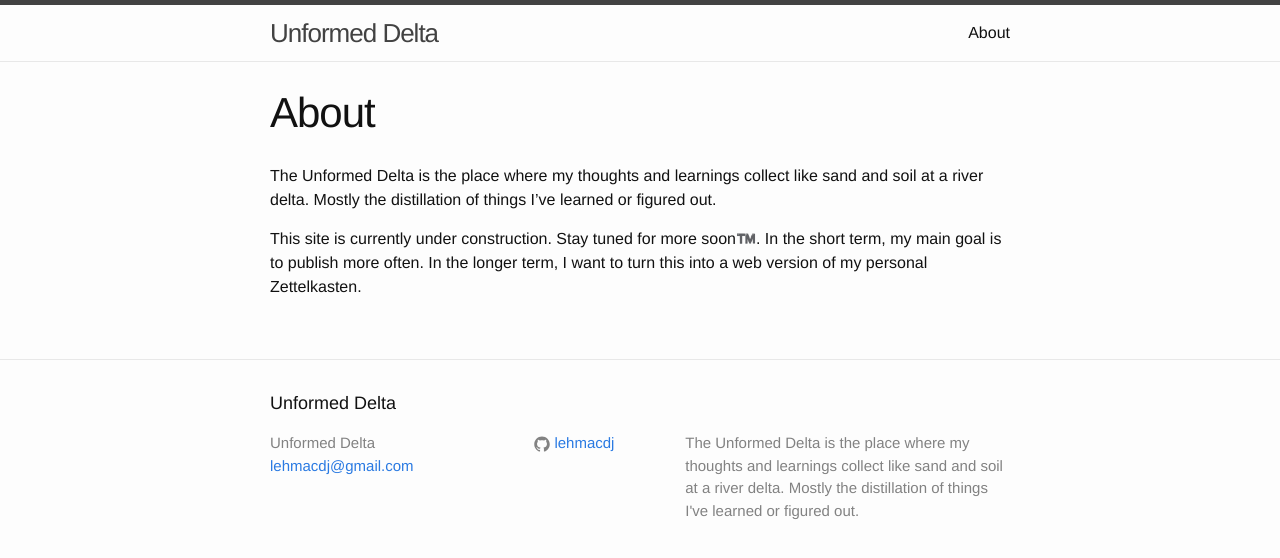
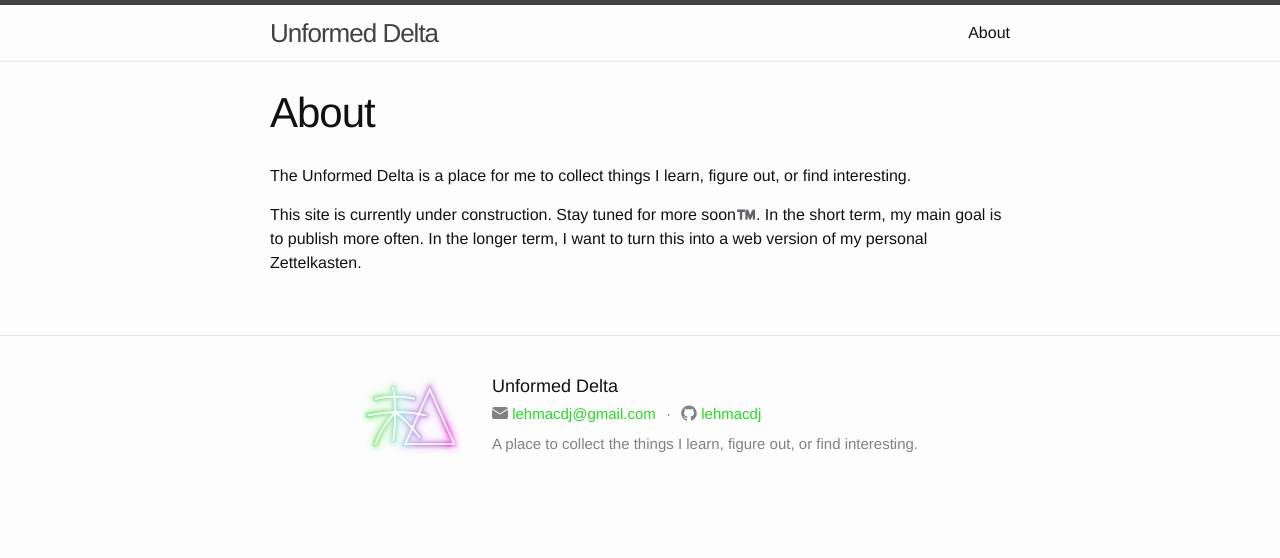
Before and after one commit to lehmacdj/blog, a Jekyll site: the page built from about.md, in a window 1280 px wide. Shown: the top 558 px of the page. Built offline with Jekyll 4.4.1, drawn with Linux system fonts in a browser that asks for light colours.

Commit message:
Update footer

```diff
--- a/_config.yml
+++ b/_config.yml
@@ -9,9 +9,7 @@
 title: Unformed Delta
 email: lehmacdj@gmail.com
 description: >
-  The Unformed Delta is the place where my thoughts and learnings collect like
-  sand and soil at a river delta. Mostly the distillation of things I've
-  learned or figured out.
+  A place to collect the things I learn, figure out, or find interesting.
 baseurl: ""
 url: "https://unformeddelta.wiki" # the base hostname & protocol for your site
 github_username: lehmacdj
--- a/_includes/footer.html
+++ b/_includes/footer.html
@@ -2,34 +2,24 @@
 
   <div class="wrapper">
 
-    <h2 class="footer-heading">{{ site.title }}</h2>
+    <div class="footer-content">
+      <a href="{{ '/newsletter' | relative_url }}" class="idol-signature">
+        <img src="{{ '/assets/idol-signature.svg' | relative_url }}"
+             alt="idol signature"
+             class="idol-signature-img" />
+      </a>
 
-    <div class="footer-col-wrapper">
-      <div class="footer-col footer-col-1">
+      <div class="footer-text">
+        <h2 class="footer-heading">{{ site.title }}</h2>
         <ul class="contact-list">
-          <li>{{ site.title }}</li>
-          <li><a href="mailto:{{ site.email }}">{{ site.email }}</a></li>
-        </ul>
-      </div>
-
-      <div class="footer-col footer-col-2">
-        <ul class="social-media-list">
+          <li>{% include icon-email.html email=site.email %}</li>
           {% if site.github_username %}
           <li>
             {% include icon-github.html username=site.github_username %}
           </li>
           {% endif %}
-
-          {% if site.twitter_username %}
-          <li>
-            {% include icon-twitter.html username=site.twitter_username %}
-          </li>
-          {% endif %}
         </ul>
-      </div>
-
-      <div class="footer-col footer-col-3">
-        <p>{{ site.description }}</p>
+        <p class="footer-description">{{ site.description }}</p>
       </div>
     </div>
 
--- /dev/null
+++ b/_includes/icon-email.html
@@ -0,0 +1 @@
+<a href="mailto:{{ include.email }}"><span class="icon icon--email">{% include icon-email.svg %}</span><span class="username">{{ include.email }}</span></a>
--- a/_sass/_base.scss
+++ b/_sass/_base.scss
@@ -197,10 +197,22 @@ pre {
         display: inline-block;
         width: 16px;
         height: 16px;
-        vertical-align: middle;
+        vertical-align: -0.15em;
 
         path {
             fill: $grey-color;
         }
     }
 }
+
+.contact-list a {
+    text-decoration-color: transparent;
+
+    &:hover {
+        text-decoration: none;
+
+        .username {
+            text-decoration: underline;
+        }
+    }
+}
--- a/_sass/_layout.scss
+++ b/_sass/_layout.scss
@@ -100,65 +100,58 @@
 .site-footer {
     border-top: 1px solid $grey-color-light;
     padding: $spacing-unit 0;
+    text-align: center;
+}
+
+.footer-content {
+    display: inline-flex;
+    align-items: center;
+    gap: $spacing-unit;
+    text-align: left;
 }
 
 .footer-heading {
     font-size: 18px;
-    margin-bottom: $spacing-unit * 0.5;
+    margin-bottom: $spacing-unit * 0.25;
+    line-height: 1;
 }
 
-.contact-list,
-.social-media-list {
+.footer-description {
+    color: $grey-color;
+    font-size: 15px;
+    margin-bottom: 0;
+}
+
+.contact-list {
     list-style: none;
     margin-left: 0;
-}
-
-.footer-col-wrapper {
+    margin-bottom: $spacing-unit * 0.25;
     font-size: 15px;
     color: $grey-color;
-    margin-left: -$spacing-unit * 0.5;
-    @extend %clearfix;
-}
 
-.footer-col {
-    float: left;
-    margin-bottom: $spacing-unit * 0.5;
-    padding-left: $spacing-unit * 0.5;
-}
+    li {
+        display: inline-block;
 
-.footer-col-1 {
-    width: -webkit-calc(35% - (#{$spacing-unit} / 2));
-    width:         calc(35% - (#{$spacing-unit} / 2));
-}
-
-.footer-col-2 {
-    width: -webkit-calc(20% - (#{$spacing-unit} / 2));
-    width:         calc(20% - (#{$spacing-unit} / 2));
-}
-
-.footer-col-3 {
-    width: -webkit-calc(45% - (#{$spacing-unit} / 2));
-    width:         calc(45% - (#{$spacing-unit} / 2));
-}
-
-@include media-query($on-laptop) {
-    .footer-col-1,
-    .footer-col-2 {
-        width: -webkit-calc(50% - (#{$spacing-unit} / 2));
-        width:         calc(50% - (#{$spacing-unit} / 2));
-    }
-
-    .footer-col-3 {
-        width: -webkit-calc(100% - (#{$spacing-unit} / 2));
-        width:         calc(100% - (#{$spacing-unit} / 2));
+        & + li::before {
+            content: "\00b7";
+            margin: 0 0.4em;
+            color: $grey-color;
+        }
     }
 }
 
-@include media-query($on-palm) {
-    .footer-col {
-        float: none;
-        width: -webkit-calc(100% - (#{$spacing-unit} / 2));
-        width:         calc(100% - (#{$spacing-unit} / 2));
+.site-footer a:visited {
+    color: $brand-color;
+}
+
+.idol-signature-img {
+    width: 100px;
+    height: auto;
+    opacity: 0.7;
+    transition: opacity 0.2s ease;
+
+    &:hover {
+        opacity: 1;
     }
 }
 
--- a/about.md
+++ b/about.md
@@ -4,6 +4,6 @@ title: About
 permalink: /about/
 ---
 
-The Unformed Delta is the place where my thoughts and learnings collect like sand and soil at a river delta. Mostly the distillation of things I've learned or figured out.
+The Unformed Delta is a place for me to collect things I learn, figure out, or find interesting.
 
 This site is currently under construction. Stay tuned for more soon™️. In the short term, my main goal is to publish more often. In the longer term, I want to turn this into a web version of my personal Zettelkasten.
--- a/css/main.scss
+++ b/css/main.scss
@@ -16,7 +16,7 @@ $spacing-unit:     30px;
 
 $text-color:       #111;
 $background-color: #fdfdfd;
-$brand-color:      #2a7ae2;
+$brand-color:      #22DC22;
 
 $grey-color:       #828282;
 $grey-color-light: lighten($grey-color, 40%);
```
Also changed, not shown: _includes/icon-email.svg (added), assets/idol-signature.svg (added).
